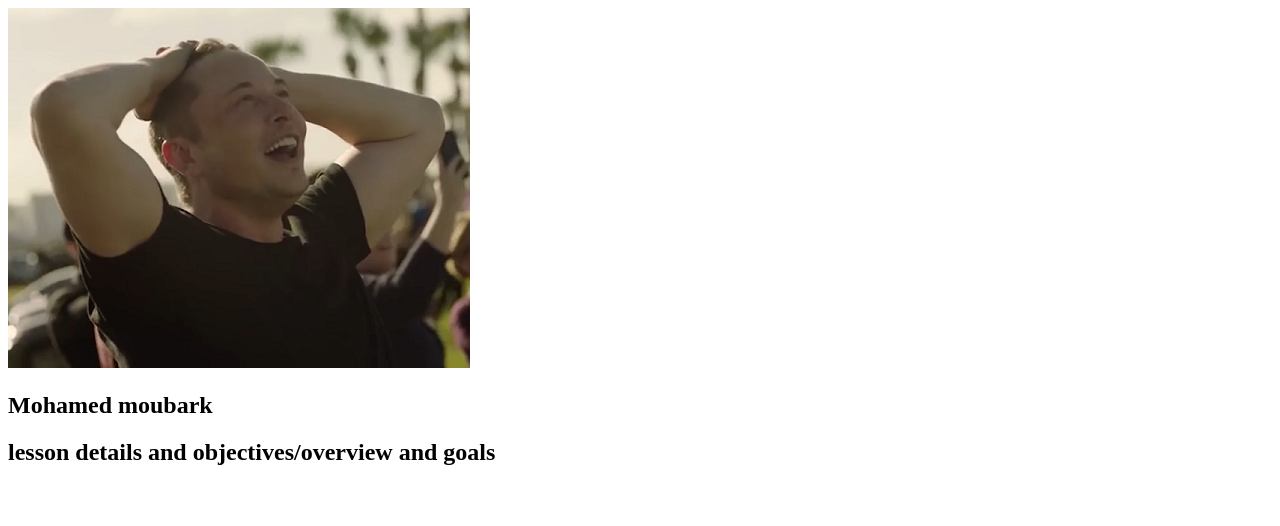
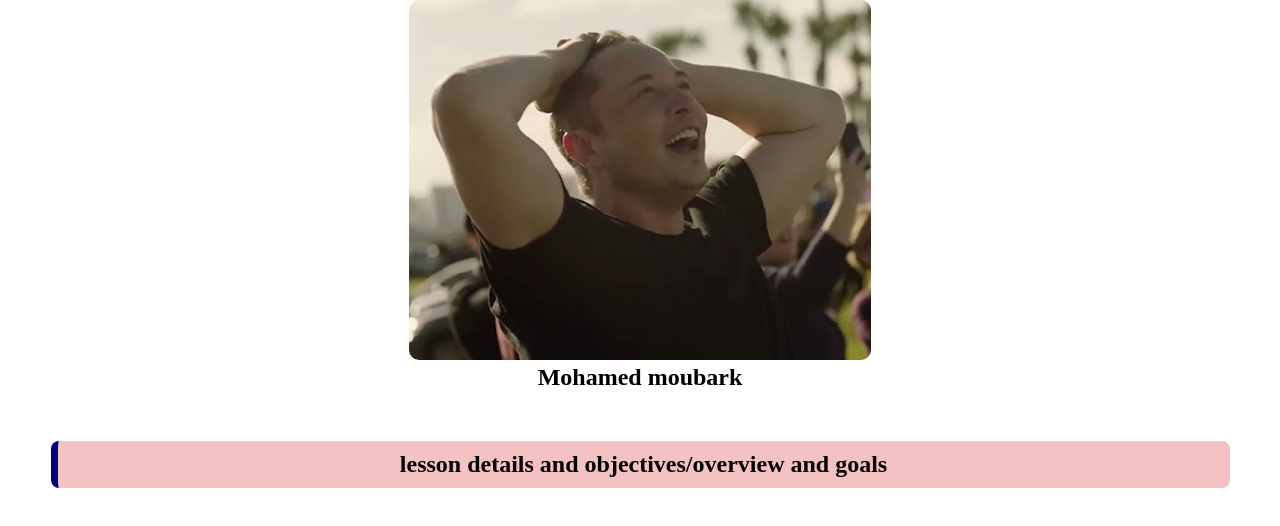
Before and after one commit to mohamedukus/example-5, a plain HTML site: page lesson1.html in a window 1280 px wide. Drawn offline with Linux system fonts and the light colour scheme.

Commit message:
Update lesson1.html
add style sheet

```diff
--- a/lesson1.html
+++ b/lesson1.html
@@ -3,11 +3,13 @@
 <head>
     <meta charset="UTF-8">
     <meta name="viewport" content="width=device-width, initial-scale=1.0">
+     <link rel="stylesheet" href="style.css">
     <title>Document</title>
 </head>
 <body>
  <section>
         <img src="ellon musk.png" alt="ali" />
+         <br>
         <h2>Mohamed moubark </h2>
         <h2 class="title"> lesson details and objectives/overview and goals </h2>
     </section>
```
